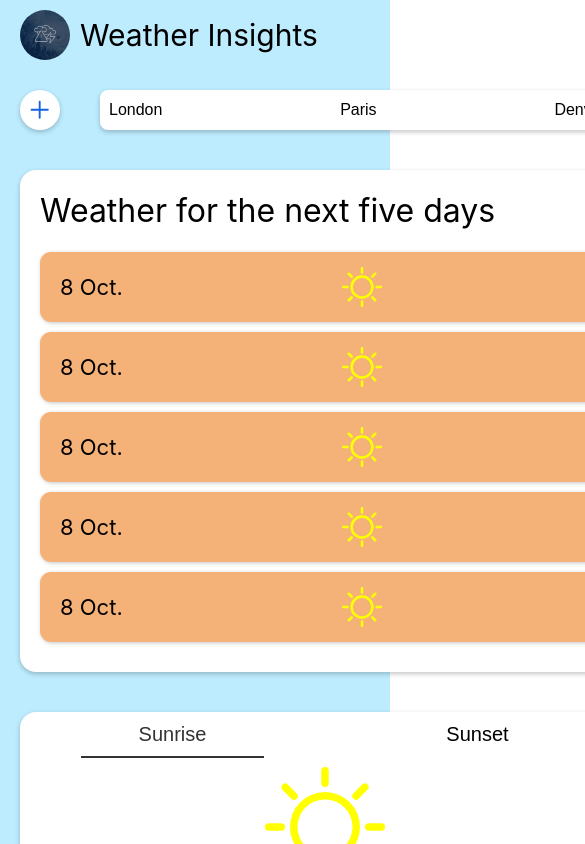
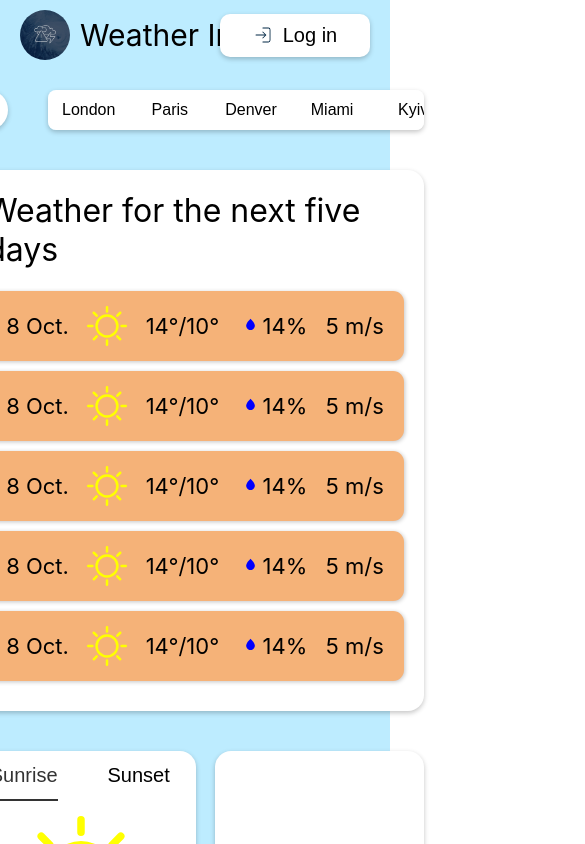
Before and after one commit to data-opser/weather-insights, a React (Create React App) app in the folder frontend/: page / in a window 390 px wide. Shown: the top 844 px of the page, 585 px wide, since content can reach past the window. Built offline with nearby package versions, Linux system fonts and the light colour scheme.

Commit message:
media queries main page fixed

```diff
--- a/frontend/src/components/CityList.js
+++ b/frontend/src/components/CityList.js
@@ -47,6 +47,7 @@ function CityList() {
         Kharkiv
       </button>
 
+
     </div>
   );
 }
--- a/frontend/src/styles/AddCityButton.css
+++ b/frontend/src/styles/AddCityButton.css
@@ -43,15 +43,3 @@
     font-size: medium;
     padding-right: 10px;
 }
-
-
-@media only screen and (max-width: 700px) {
-    .add-city-button-text {
-        display: none;
-    }
-    .add-city-button {
-        justify-content: center;
-        min-width: 40px;
-        border-radius: 5em;
-    }
-}
--- a/frontend/src/styles/CityList.css
+++ b/frontend/src/styles/CityList.css
@@ -18,7 +18,7 @@
     display: flex;
     align-items: center;
     justify-content: center;
-    min-width: 165px;
+    min-width: 164px;
     margin: 3px;
 }
 
@@ -27,17 +27,3 @@
     background: linear-gradient(135deg, rgba(19,99,223,1) 0%, rgba(28,75,130,1) 100%);
     color: white;
 }
-
-@media only screen and (max-width: 1000px) {
-    .city-list button {
-        min-width: 100px;
-    }
-    .city-list {
-        width: 100%;
-    }
-}
-@media only screen and (max-width: 800px) {
-    .city-list button {
-        min-width: 50px;
-    }
-}
--- a/frontend/src/styles/Day.css
+++ b/frontend/src/styles/Day.css
@@ -31,7 +31,7 @@
     display: flex;
     align-items: center;
 }
-
+/*
 @media only screen and (max-width: 1300px) {
     .day {
       width: 20%;
@@ -46,4 +46,4 @@
       margin-bottom: 10px;
       width: calc(100% - 40px);
     }
-}
+}*/
--- a/frontend/src/styles/Header.css
+++ b/frontend/src/styles/Header.css
@@ -67,3 +67,8 @@
 .icon-button-login.white {
   color: white;
 }
+@media only screen and (max-width: 1300px) {
+  .header {
+    min-width: 100%;
+  }
+}
--- a/frontend/src/styles/Mainpage.css
+++ b/frontend/src/styles/Mainpage.css
@@ -2,7 +2,7 @@
     display: grid;
     grid-template-rows: 80px 1fr 1fr;
     grid-template-columns: 2fr 1fr;
-    min-width: 1300px;
+    max-width: 1300px;
     justify-self: center;
 }
 
@@ -101,6 +101,15 @@
     .main-page {
       min-width: 100%;
     }
+    .day-table .day {
+        width: 20%;
+    }
+}
+@media only screen and (max-width: 1000px) {
+    .cities .city-list button {
+        min-width: 100px;
+    }
+
 }
 @media only screen and (max-width: 800px) {
     .main-page {
@@ -115,10 +124,31 @@
     .sun-time {
         grid-row: 3;
         grid-column: 1;
-        min-width: 130px;
+        min-width: 230px;
     }
     .day-table {
-
         flex-direction: column;
     }
+    .cities .add-city-button {
+        justify-content: center;
+        min-width: 40px;
+        border-radius: 5em;
+    }
+    .cities .add-city-button .add-city-button-text {
+        display: none;
+    }
+    .cities .city-list {
+        width: fill;
+    }
+    .cities .city-list button {
+        min-width: 20%;
+    }
+    .day-table .day {
+        flex-direction: row;
+        justify-content: space-between;
+        padding: 0 20px;
+        margin: 0;
+        margin-bottom: 10px;
+        width: calc(100% - 40px);
+      }
 }
```
